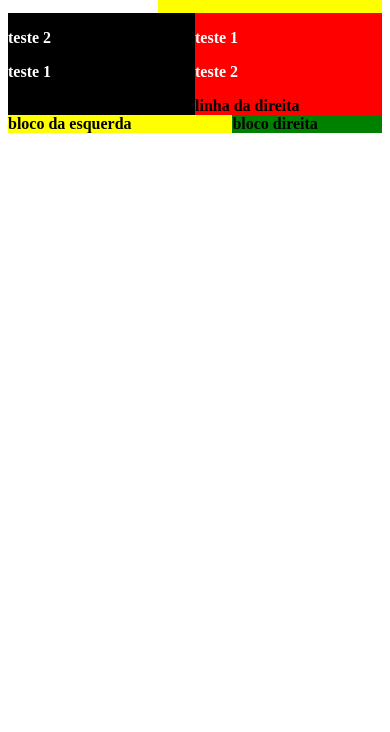
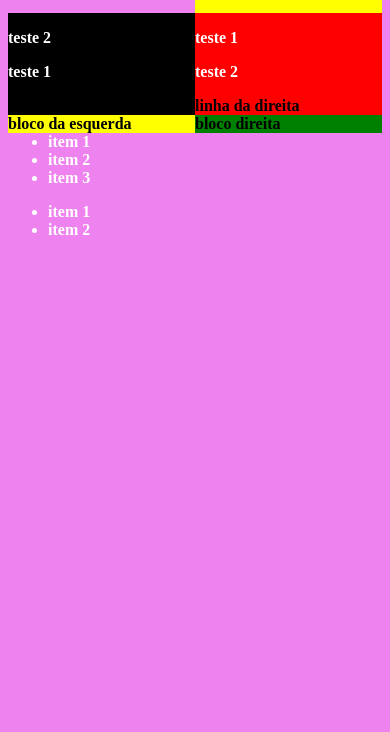
Before and after one commit to marcioseba/aula_html, a website: page index.html in a window 390 px wide. Shown: the part 107-839 px from the top of the page. Drawn offline with Linux system fonts and the light colour scheme.

Commit message:
CONFIGURAÇAÕ ELEMENTO MIDIA QUERY (CSS)

```diff
--- a/css/main.css
+++ b/css/main.css
@@ -43,3 +43,30 @@
 .row-topo .w-40{
     background-color: blue!important;
 }
+{
+    margin: 0;
+}
+
+@media (max-width: 1200px){
+    body{
+      background: rad;
+    }
+}
+
+@media (max-width: 992px){
+    .w-40, .w-60{
+        width: 50%;
+    }
+}
+
+@media (max-width: 768px){
+    body{
+        background: violet;
+    }
+}
+
+@media (max-whith: 520px){
+    body{
+        background:
+    }
+}
--- a/index.html
+++ b/index.html
@@ -52,7 +52,22 @@
     </div>
     <!-- Representação da minha 4º linha -->
     <div class="rodape">
-        <p>linha do rodapé</p>
+       <div class="coluna">
+           <ul>
+               <li>item 1</li>
+               <li>item 2</li>
+               <li>item 3</li>
+           </ul>
+       </div>
+       <div class="coluna">
+           <ul>
+               <li>item 1</li>
+               <li>item 2</li>
+           </ul>
+       </div>
+       <div class="coluna"></div>
+       <div class="coluna"></div>
+
     </div>
 </body>
 
--- /dev/null
+++ b/package.json
@@ -0,0 +1,5 @@
+{
+  "dependencies": {
+    "jquery": "^3.5.1"
+  }
+}
```
Also changed, not shown: 2 other files.
